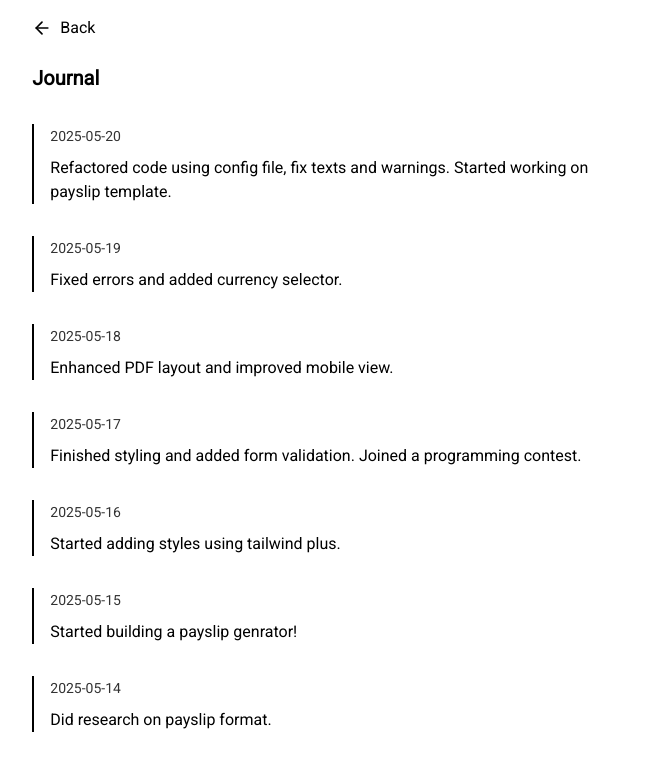
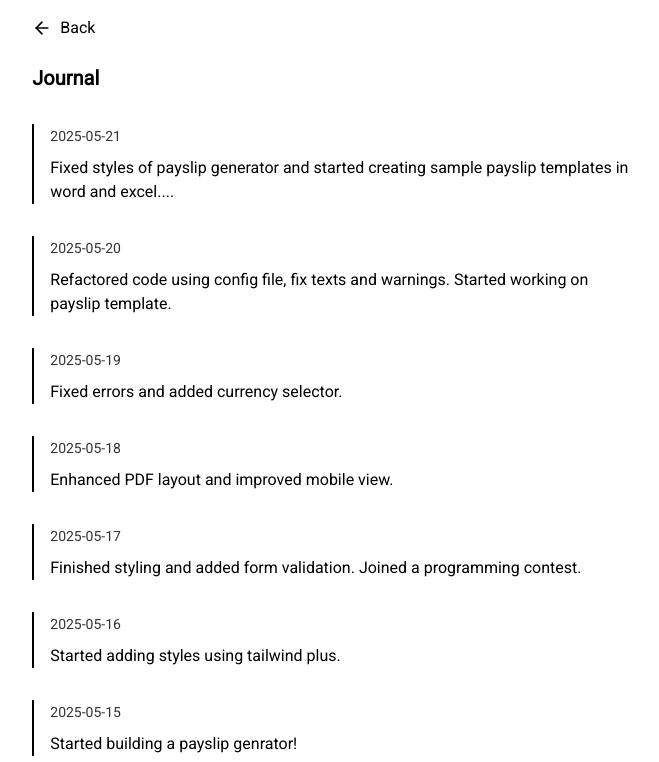
Before and after one commit to minamicode/minamicode.com, a Next.js app: page /journal in a window 1280 px wide. Shown: the top 762 px of the page, without its empty margins (309-968 px from the left). Built offline with nearby package versions, Linux system fonts and the light colour scheme.

Commit message:
add a journal entry

```diff
--- a/src/app/_components/JournalEntries.tsx
+++ b/src/app/_components/JournalEntries.tsx
@@ -6,7 +6,11 @@ type JournalEntry = {
 };
 
 const entries: JournalEntry[] = [
- {
+  {
+    date: "2025-05-21",
+    text: "Fixed styles of payslip generator and started creating sample payslip templates in word and excel....",
+  },
+  {
     date: "2025-05-20",
     text: "Refactored code using config file, fix texts and warnings. Started working on payslip template.",
   },
```
